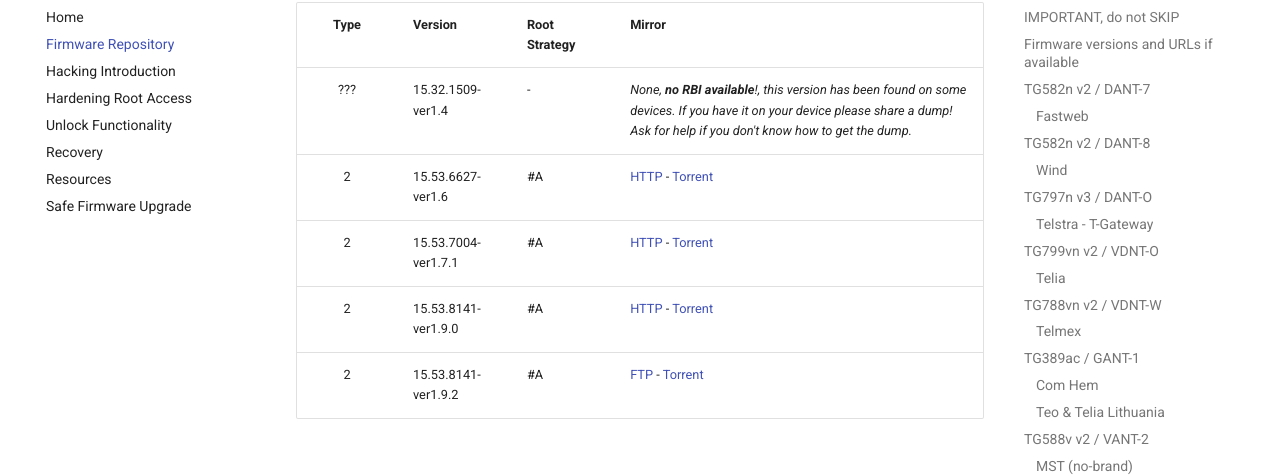
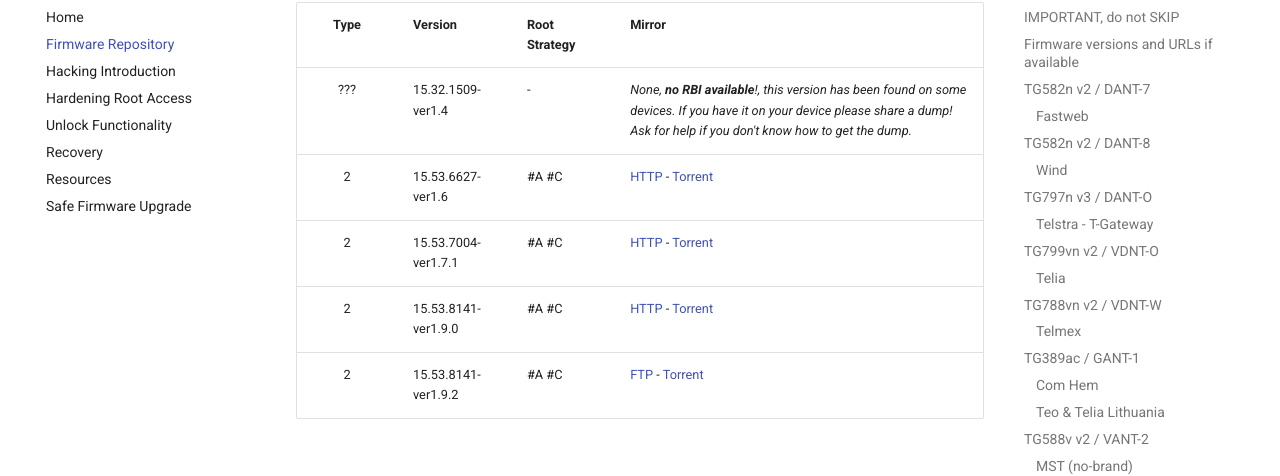
Before and after one commit to hack-technicolor/hack-technicolor, an MkDocs documentation site: the page built from docs/Repository.md, in a window 1280 px wide and 900 px high, scrolled down 3979 px. Shown: the part 91-567 px from the top of the window. Built offline with MkDocs 1.6.1 and Material for MkDocs 9.7.7, drawn with Linux system fonts in a browser that asks for light colours; comment, search, counter and statistics services are not loaded.

```diff
--- a/docs/Repository.md
+++ b/docs/Repository.md
@@ -115,10 +115,10 @@ A basic ADSL only BCM6362 based gateway. Very useful as SIP ATA.
 | Type   | Version             | Root Strategy | Mirror |
 |:------:|:--------------------|:--------------|:-------|
 | ???    | 15.32.1509-ver1.4   | -             | *None, **no RBI available**!, this version has been found on some devices. If you have it on your device please share a dump! Ask for help if you don't know how to get the dump.* |
-|  2     | 15.53.6627-ver1.6   | #A            | [HTTP](http://mirror.internode.on.net/pub/internode-support/hardware/tg1/firmware/old/vant-5_15.53.6627-ver1.6-CRF509-1729006.rbi) - [Torrent](https://github.com/hack-technicolor/hack-technicolor/blob/master/torrents/vant-5/vant-5_15.53.6627-ver1.6-CRF509-1729006.rbi.torrent?raw=true) |
-|  2     | 15.53.7004-ver1.7.1 | #A            | [HTTP](http://mirror.internode.on.net/pub/internode-support/hardware/tg1/firmware/old/vant-5_15.53.7004-ver1.7.1-CRF557-1721003.rbi) - [Torrent](https://github.com/hack-technicolor/hack-technicolor/blob/master/torrents/vant-5/vant-5_15.53.7004-ver1.7.1-CRF557-1721003.rbi.torrent?raw=true) |
-|  2     | 15.53.8141-ver1.9.0 | #A            | [HTTP](http://mirror.internode.on.net/pub/internode-support/hardware/tg1/firmware/vant-5_15.53.8141-ver1.9.0-CRF775-1721002.rbi) - [Torrent](https://github.com/hack-technicolor/hack-technicolor/blob/master/torrents/vant-5/vant-5_15.53.8141-ver1.9.0-CRF775-1721002.rbi.torrent?raw=true) |
-|  2     | 15.53.8141-ver1.9.2 | #A            | [FTP](ftp://ftp.iinet.net.au/pub/iinet/firmware/TG-1/VANT-5/vant-5_15.53.8141-ver1.9.2-CRF908-1721006.rbi) - [Torrent](https://github.com/hack-technicolor/hack-technicolor/blob/master/torrents/vant-5/vant-5_15.53.8141-ver1.9.2-CRF908-1721006.rbi.torrent?raw=true) |
+|  2     | 15.53.6627-ver1.6   | #A #C         | [HTTP](http://mirror.internode.on.net/pub/internode-support/hardware/tg1/firmware/old/vant-5_15.53.6627-ver1.6-CRF509-1729006.rbi) - [Torrent](https://github.com/hack-technicolor/hack-technicolor/blob/master/torrents/vant-5/vant-5_15.53.6627-ver1.6-CRF509-1729006.rbi.torrent?raw=true) |
+|  2     | 15.53.7004-ver1.7.1 | #A #C         | [HTTP](http://mirror.internode.on.net/pub/internode-support/hardware/tg1/firmware/old/vant-5_15.53.7004-ver1.7.1-CRF557-1721003.rbi) - [Torrent](https://github.com/hack-technicolor/hack-technicolor/blob/master/torrents/vant-5/vant-5_15.53.7004-ver1.7.1-CRF557-1721003.rbi.torrent?raw=true) |
+|  2     | 15.53.8141-ver1.9.0 | #A #C         | [HTTP](http://mirror.internode.on.net/pub/internode-support/hardware/tg1/firmware/vant-5_15.53.8141-ver1.9.0-CRF775-1721002.rbi) - [Torrent](https://github.com/hack-technicolor/hack-technicolor/blob/master/torrents/vant-5/vant-5_15.53.8141-ver1.9.0-CRF775-1721002.rbi.torrent?raw=true) |
+|  2     | 15.53.8141-ver1.9.2 | #A #C         | [FTP](ftp://ftp.iinet.net.au/pub/iinet/firmware/TG-1/VANT-5/vant-5_15.53.8141-ver1.9.2-CRF908-1721006.rbi) - [Torrent](https://github.com/hack-technicolor/hack-technicolor/blob/master/torrents/vant-5/vant-5_15.53.8141-ver1.9.2-CRF908-1721006.rbi.torrent?raw=true) |
 
 ## TG789vac v2 / VANT-6
 
```
